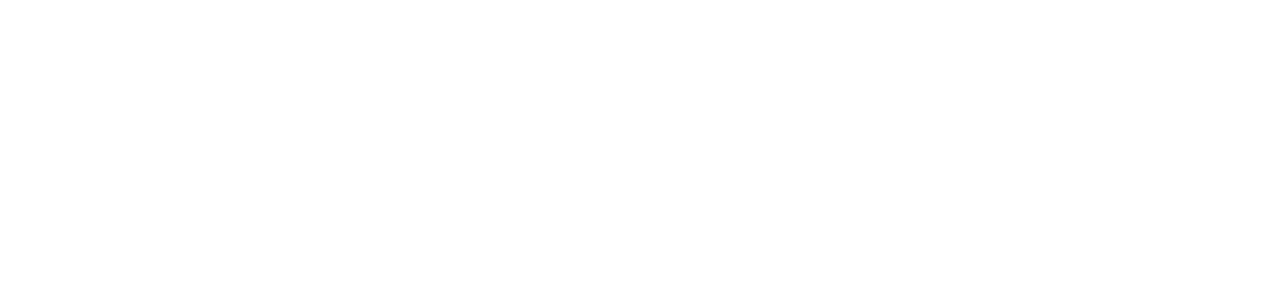
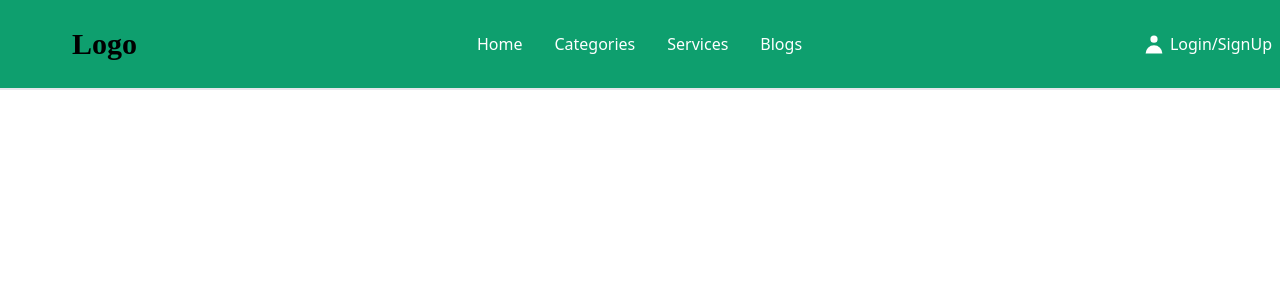
Before and after one commit to IT22102546/Cleaning-Service, a React (Vite) app in the folder Frontend/: page /dashboard in a window 1280 px wide. Before the commit this address had no page. Shown: the top 300 px of the page. Built offline with nearby package versions, Linux system fonts and the light colour scheme.

Commit message:
Header created for Testing

```diff
--- a/Frontend/package.json
+++ b/Frontend/package.json
@@ -18,6 +18,7 @@
     "nodemon": "^3.1.4",
     "react": "^18.3.1",
     "react-dom": "^18.3.1",
+    "react-icons": "^5.2.1",
     "react-redux": "^9.1.2",
     "react-router-dom": "^6.24.1",
     "redux": "^5.0.1",
--- a/Frontend/src/App.jsx
+++ b/Frontend/src/App.jsx
@@ -2,14 +2,17 @@
 import SignUp from "./pages/SignUp";
 import SignIn from "./pages/SignIn";
 import Home from "./pages/Home";
+import Header from "./components/Header";
 
 export default function App() {
   return (
    <BrowserRouter>
+       <Header/>
     <Routes>
+
     <Route path="/" element={<Home/>}/>
-      <Route path="/sign-up" element={<SignUp/>}/>
-      <Route path="/sign-in" element={<SignIn/>}/>
+    <Route path="/sign-up" element={<SignUp/>}/>
+    <Route path="/sign-in" element={<SignIn/>}/>
     </Routes>
    </BrowserRouter>
   )
--- /dev/null
+++ b/Frontend/src/components/Header.jsx
@@ -0,0 +1,109 @@
+import { Avatar, Dropdown, DropdownDivider, DropdownHeader, DropdownItem, Navbar } from "flowbite-react";
+import { Link, NavLink, useNavigate } from "react-router-dom";
+import { HiUser, HiViewList } from 'react-icons/hi';
+import { useDispatch, useSelector } from "react-redux";
+import { signOut } from "../redux/user/userSlice";
+
+
+export default function Header() {
+  const { currentUser } = useSelector((state) => state.user);
+  const dispatch = useDispatch();
+  const navigate = useNavigate();
+
+
+  const handleSignOut = async () => {
+    try {
+      await fetch("/api/user/signout");
+      dispatch(signOut());
+      navigate("/");
+    } catch (error) {
+      console.log(error);
+    }
+  };
+  return (
+    <Navbar className="border-b-2 relative z-50 bg-green-500">
+      <div className="container mx-auto flex flex-wrap items-center justify-between py-4">
+
+        <div className="flex items-center">
+          <NavLink to="/" className="self-center whitespace-nowrap text-3xl font-semibold font-tangerine ml-0 md:ml-16">
+            Logo
+          </NavLink>
+        </div>
+
+
+        <div className="flex space-x-8">
+          <NavLink
+            to="/"
+            className={({ isActive }) =>
+              isActive ? "text-black" : "text-white"
+            }
+          >
+            Home
+          </NavLink>
+          <NavLink
+            to="/category"
+            className={({ isActive }) =>
+              isActive ? "text-black" : "text-white"
+            }
+          >
+            Categories
+          </NavLink>
+
+          <NavLink
+            to="/service-page"
+            className={({ isActive }) =>
+              isActive ? "text-black" : "text-white"
+            }
+          >
+            Services
+          </NavLink>
+
+          <NavLink
+            to="/blogs"
+            className={({ isActive }) =>
+              isActive ?"text-black" : "text-white"
+            }
+          >
+            Blogs
+          </NavLink>
+        </div>
+
+        <div className="flex space-x-8 items-center">
+
+
+
+        {currentUser ? (
+                    <Dropdown arrowIcon={false} inline label={
+                      <Avatar alt="user" img={currentUser.profilePicture} rounded className="h-10 w-10" />
+                    }>
+                        <DropdownHeader>
+                            <span className="block text-sm">{currentUser.username}</span>
+                            <span className="block text-sm font-medium truncate">{currentUser.email}</span>
+                        </DropdownHeader>
+                        <Link to={'/dashboard?tab=profile'}>
+                            <DropdownItem>Profile</DropdownItem>
+                        </Link>
+                        <DropdownDivider/>
+                        <DropdownItem onClick={handleSignOut}>Sign Out</DropdownItem>
+                    </Dropdown>
+                ) : (
+                    <Link to='/sign-in' className="text-white flex items-center mt-4 md:mt-0">
+                        <HiUser className="mr-1" style={{ fontSize: '24px' }} />
+                        Login/SignUp
+                    </Link>
+                )}
+
+                {currentUser && (
+                    <Link to="/wishlist">
+                    <div className="flex relative">
+                    <HiViewList className="mr-1" style={{ fontSize: '24px' }} />
+
+                    </div>
+                    </Link>
+                )}
+
+        </div>
+      </div>
+    </Navbar>
+  );
+}
```
Also changed, not shown: 1 other file (tests, documents, lock files or other folders).
